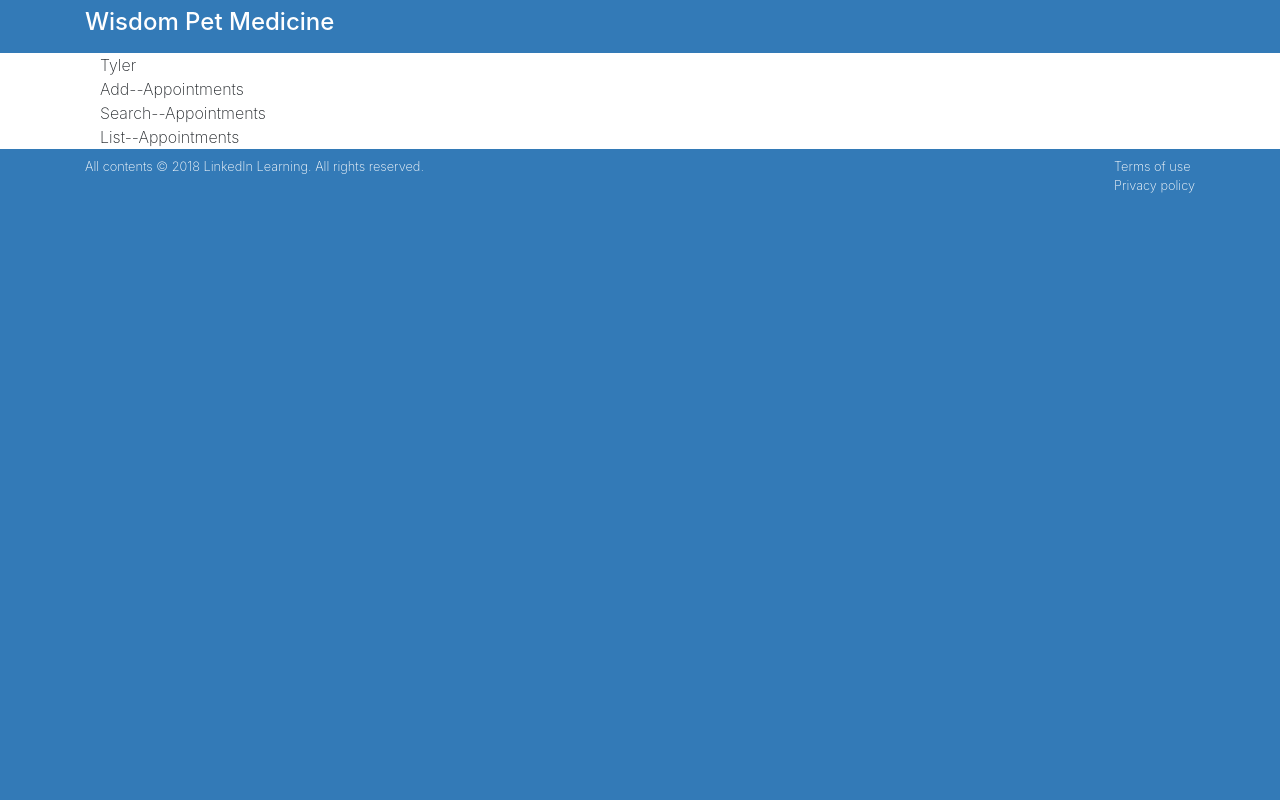
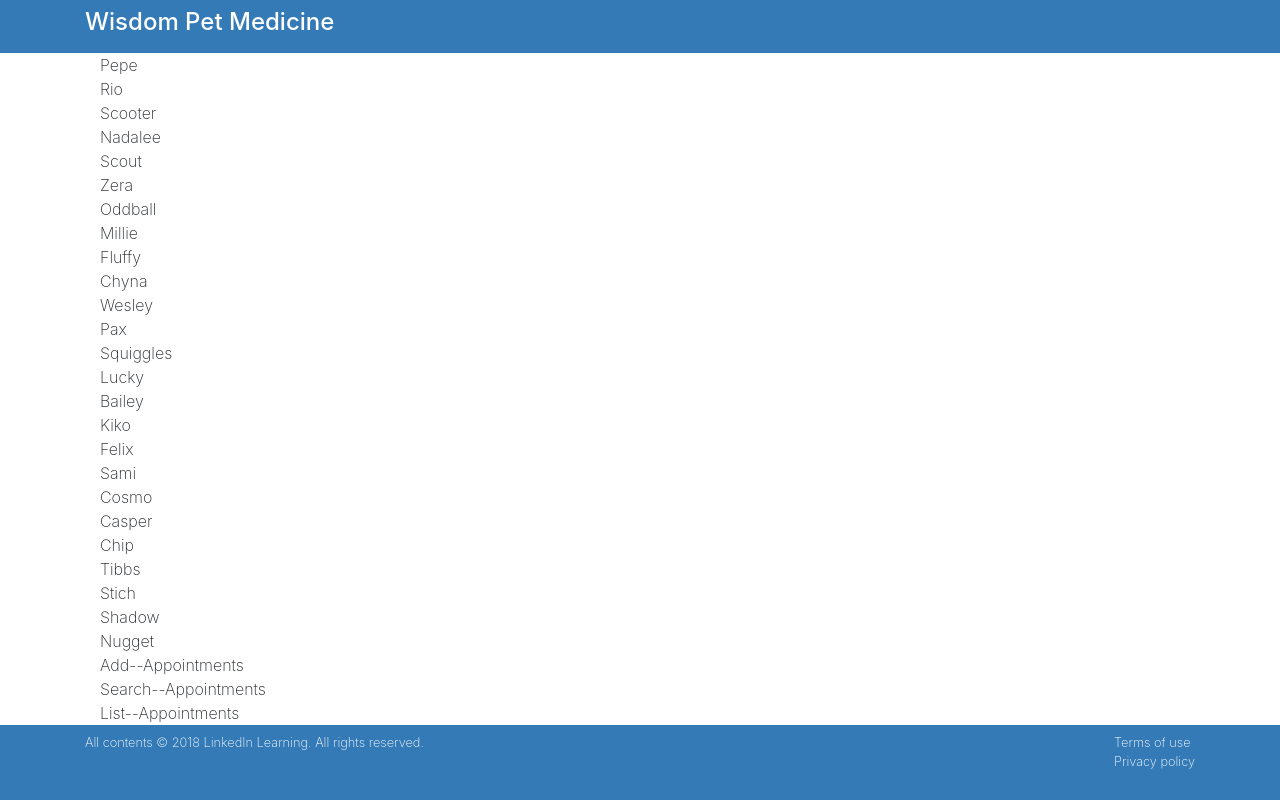
Before and after one commit to TylerReidd/reactinterface, a React (Create React App) app: page / in a window 1280 px wide. Built offline with nearby package versions, Linux system fonts and the light colour scheme.

Commit message:
create listItems var display list

```diff
--- /dev/null
+++ b/public/data.json
@@ -0,0 +1,152 @@
+[
+    {
+      "petName": "Pepe",
+      "ownerName": "Reggie Tupp",
+      "aptNotes": "It's time for this rabbit's post spaying surgery checkup",
+      "aptDate": "2018-11-28 13:30"
+    },
+    {
+      "petName": "Rio",
+      "ownerName": "Philip Ransu",
+      "aptNotes": "Rio is up for his next round of vaccinations",
+      "aptDate": "2018-11-28 10:15"
+    },
+    {
+      "petName": "Scooter",
+      "ownerName": "Zachary Heilyn",
+      "aptNotes": "Scooter has been pawing at his ear and may have an ear infection",
+      "aptDate": "2018-11-28 14:45"
+    },
+    {
+      "petName": "Nadalee",
+      "ownerName": "Krystle Valerija",
+      "aptNotes": "This dog is coming in for his monthly nail trim and grooming",
+      "aptDate": "2018-11-28 16:00"
+    },
+    {
+      "petName": "Scout",
+      "ownerName": "Nicolette Bardeau",
+      "aptNotes": "This dog is coming in for his annual checkup and vaccinations",
+      "aptDate": "2018-11-28 9:00"
+    },
+    {
+      "petName": "Zera",
+      "ownerName": "Austin Finnagan",
+      "aptNotes": "This iguana's is showing signs of dementia associated with his old age",
+      "aptDate": "2018-11-29 13:15"
+    },
+    {
+      "petName": "Oddball",
+      "ownerName": "Howie Cadell",
+      "aptNotes": "Oddball has a hard lump on right front foot",
+      "aptDate": "2018-11-29 10:00"
+    },
+    {
+      "petName": "Millie",
+      "ownerName": "Freya Terray",
+      "aptNotes": "MIllie has exhibited signs of an upset stomach and is not eating regularly",
+      "aptDate": "2018-11-29 11:45"
+    },
+    {
+      "petName": "Fluffy",
+      "ownerName": "Tracy Westbay",
+      "aptNotes": "Fluffy has some matted hair that needs to be groomed",
+      "aptDate": "2018-11-29 14:30"
+    },
+    {
+      "petName": "Chyna",
+      "ownerName": "Sandie Gobnet",
+      "aptNotes": "This turtle is coming in for a checkup and to be tested for Salmonella",
+      "aptDate": "2018-11-29 16:00"
+    },
+    {
+      "petName": "Wesley",
+      "ownerName": "Nathan Cayden",
+      "aptNotes": "This dog is returning for his next heartworm treatment visit",
+      "aptDate": "2018-11-29 8:30"
+    },
+    {
+      "petName": "Pax",
+      "ownerName": "Sarah Greer",
+      "aptNotes": "This senior dog has been sluggish and showing lethargic behavior",
+      "aptDate": "2018-11-30 10:15"
+    },
+    {
+      "petName": "Squiggles",
+      "ownerName": "Madisyn Roope",
+      "aptNotes": "Squiggles is due for her annual checkup and vaccinations",
+      "aptDate": "2018-11-30 11:30"
+    },
+    {
+      "petName": "Lucky",
+      "ownerName": "Lisa Choy-Wu",
+      "aptNotes": "This cat has tartar buildup and her owner would like his teeth cleaned",
+      "aptDate": "2018-11-30 14:30"
+    },
+    {
+      "petName": "Bailey",
+      "ownerName": "Leslie Richardson",
+      "aptNotes": "This cat is suffering from hotspots and dermatitis",
+      "aptDate": "2018-11-30 15:45"
+    },
+    {
+      "petName": "Kiko",
+      "ownerName": "Kathlyn Zlata",
+      "aptNotes": "Kiko has been exhibiting excessive thirst and weight loss for the past few weeks",
+      "aptDate": "2018-11-30 9:00"
+    },
+    {
+      "petName": "Felix",
+      "ownerName": "Francine Benet",
+      "aptNotes": "Felix's mom is coming in to follow up on  lab work results",
+      "aptDate": "2018-12-1 13:00"
+    },
+    {
+      "petName": "Sami",
+      "ownerName": "Maggie Rickland",
+      "aptNotes": "Sami has had some changes in his bathroom in habits",
+      "aptDate": "2018-12-1 10:00"
+    },
+    {
+      "petName": "Cosmo",
+      "ownerName": "Jennifer Dawson",
+      "aptNotes": "Cosmo's mom would like us to check for arthritic conditions and do a routine checkup",
+      "aptDate": "2018-12-1 11:30"
+    },
+    {
+      "petName": "Casper",
+      "ownerName": "Dalania Devitto",
+      "aptNotes": "This dog is coming in for a nail trim and grooming",
+      "aptDate": "2018-12-1 15:15"
+    },
+    {
+      "petName": "Chip",
+      "ownerName": "Jason Hemlock",
+      "aptNotes": "This fish has a spotty white patch developing on his back ",
+      "aptDate": "2018-12-1 8:45"
+    },
+    {
+      "petName": "Tibbs",
+      "ownerName": "Shad Cayden",
+      "aptNotes": "Tibbs has had an ongoing rash and cold symptoms and we are going to run allergy tests",
+      "aptDate": "2018-12-2 13:30"
+    },
+    {
+      "petName": "Stich",
+      "ownerName": "Dennis Nicholback",
+      "aptNotes": "Stich has been having some stomach issues and is due for his vaccinations",
+      "aptDate": "2018-12-2 10:15"
+    },
+    {
+      "petName": "Shadow",
+      "ownerName": "Audry Topsy",
+      "aptNotes": "This cat has a red swollen eye with a discharge",
+      "aptDate": "2018-12-2 15:00"
+    },
+    {
+      "petName": "Nugget",
+      "ownerName": "Darla Branson",
+      "aptNotes": "This little fish Nugget, has  a rash on his stomach area",
+      "aptDate": "2018-12-2 9:00"
+    }
+  ]
--- a/src/components/App.js
+++ b/src/components/App.js
@@ -10,18 +10,36 @@
   constructor() {
     super();
     this.state = {
-      myName: 'Tyler'
+      myAppointments: []
     }
   }
 
+  componentDidMount() {
+    fetch('./data.json')
+    .then(response => response.json())
+    .then(result => {
+      const apts = result.map(item => {
+        return item;
+      })
+      this.setState({
+        myAppointments: apts
+      });
+    });
+  }
+
   render() {
+
+    const listItems = this.state.myAppointments.map(item => (
+      <div>{item.petName}</div>
+    ))
+
   return (
     <main className="page bg-white" id="petratings">
     <div className="container">
       <div className="row">
         <div className="col-md-12 bg-white">
           <div className="container">
-            {this.state.myName}
+            {listItems}
             <AddAppointments />
             <SearchAppointments />
             <ListAppointments />
```
